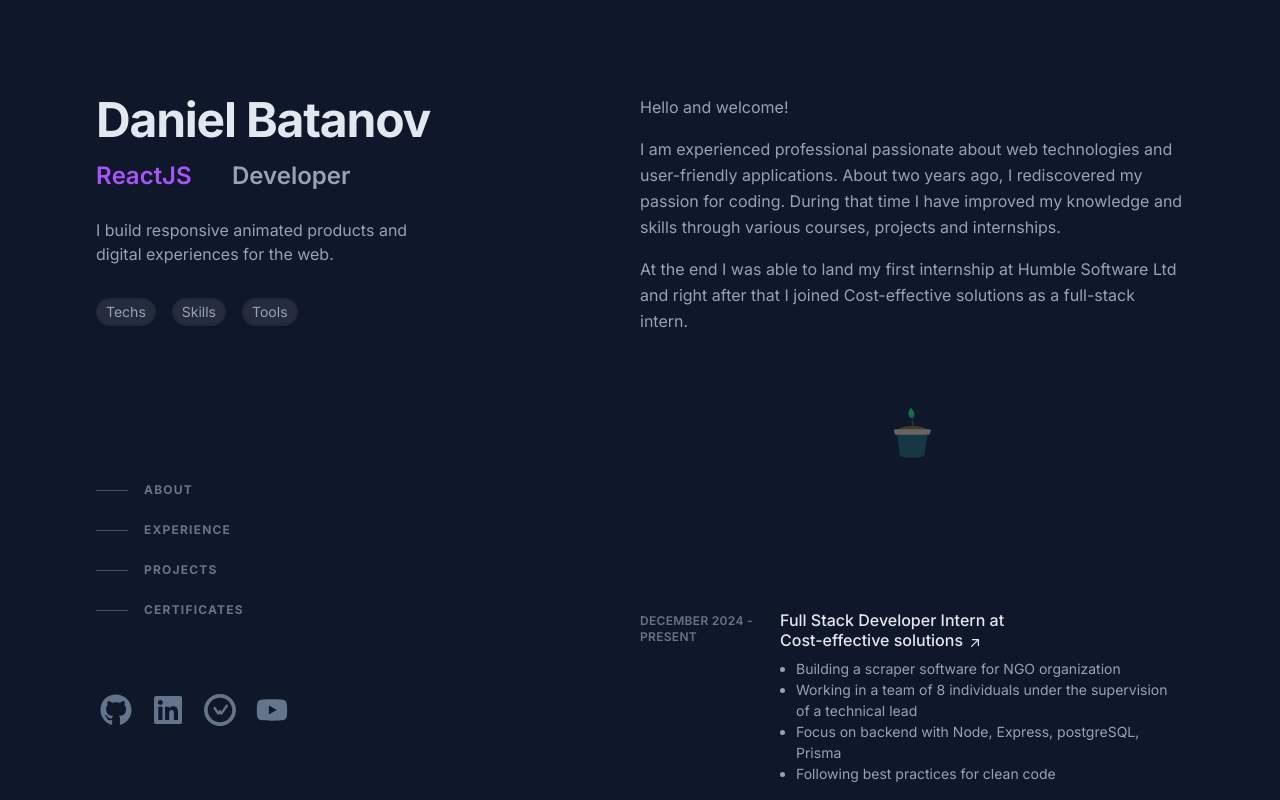
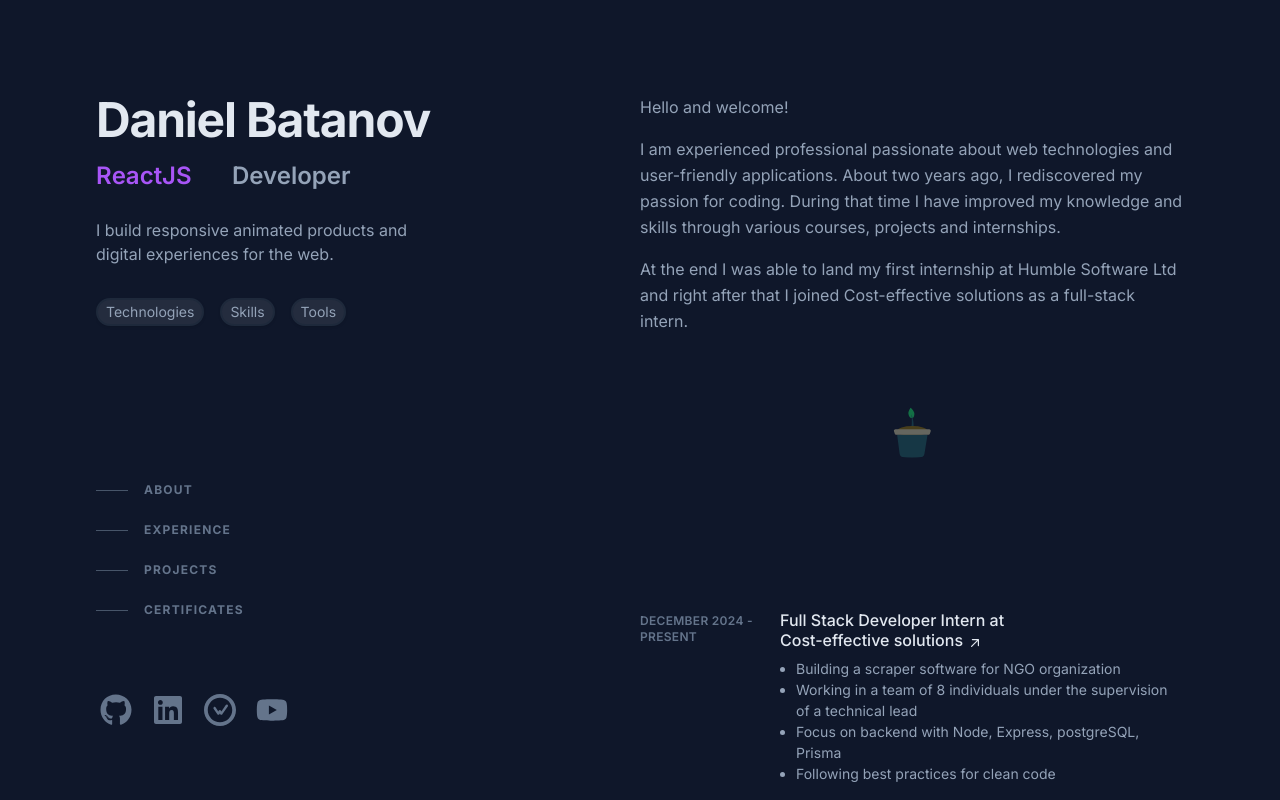
Before and after one commit to batanoffs/portfolio, a React (Vite) app: page / in a window 1280 px wide. Shown: the top 800 px of the page. Built offline with nearby package versions, Linux system fonts and the light colour scheme.

Commit message:
update button name technologies

```diff
--- a/src/components/skills/SkillList.tsx
+++ b/src/components/skills/SkillList.tsx
@@ -21,7 +21,7 @@ type ConfigType = {
 
 // Define the configuration for each skill category like the items and the background color
 const config: ConfigType = {
-    techs: {
+    technologies: {
         items: technologies,
         backgroundColor: 'bg-cyan-400/30',
     },
--- a/src/components/skills/Skills.tsx
+++ b/src/components/skills/Skills.tsx
@@ -17,7 +17,7 @@ import { SkillList } from './SkillList';
 export const Skills = () => {
     // Initiate state for visibility for each skill category
     const [visibility, setVisibility] = useState<{ [key: string]: boolean }>({
-        techs: false,
+        technologies: false,
         skills: false,
         tools: false,
     });
--- a/src/components/skills/data.ts
+++ b/src/components/skills/data.ts
@@ -24,12 +24,13 @@ export const toolsList = [
     'Vite',
     'NPM',
     'Yarn',
-    'Nodemon',
     'Prettier',
     'ESLint',
     'Postman',
+    'Nodemon',
     'Chrome Dev Tools',
     'React Dev Tools',
+    'Angular Dev Tools',
     'Figma',
 ];
 
@@ -37,7 +38,7 @@ export const skillsList = [
     'Unit Testing',
     'REST APIs',
     'Scrapers',
-    'Cloudinary',
+    'Cloudinary API',
     'Stripe API',
     'Responsive Design',
     'JsonWebToken',
```
